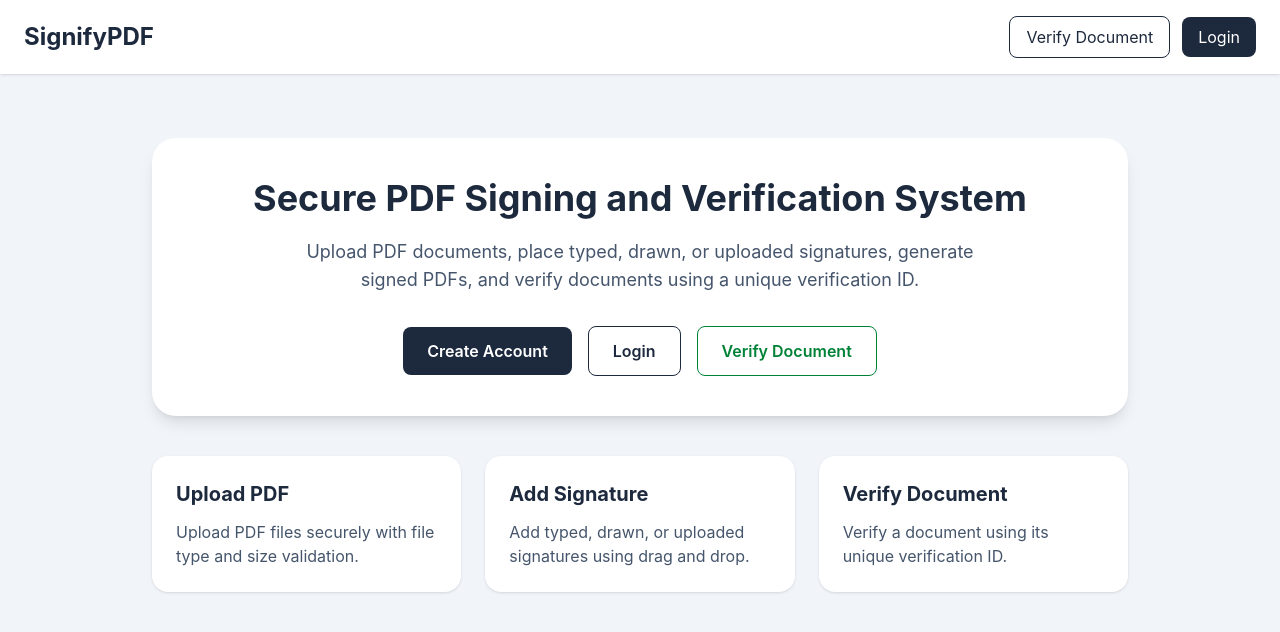
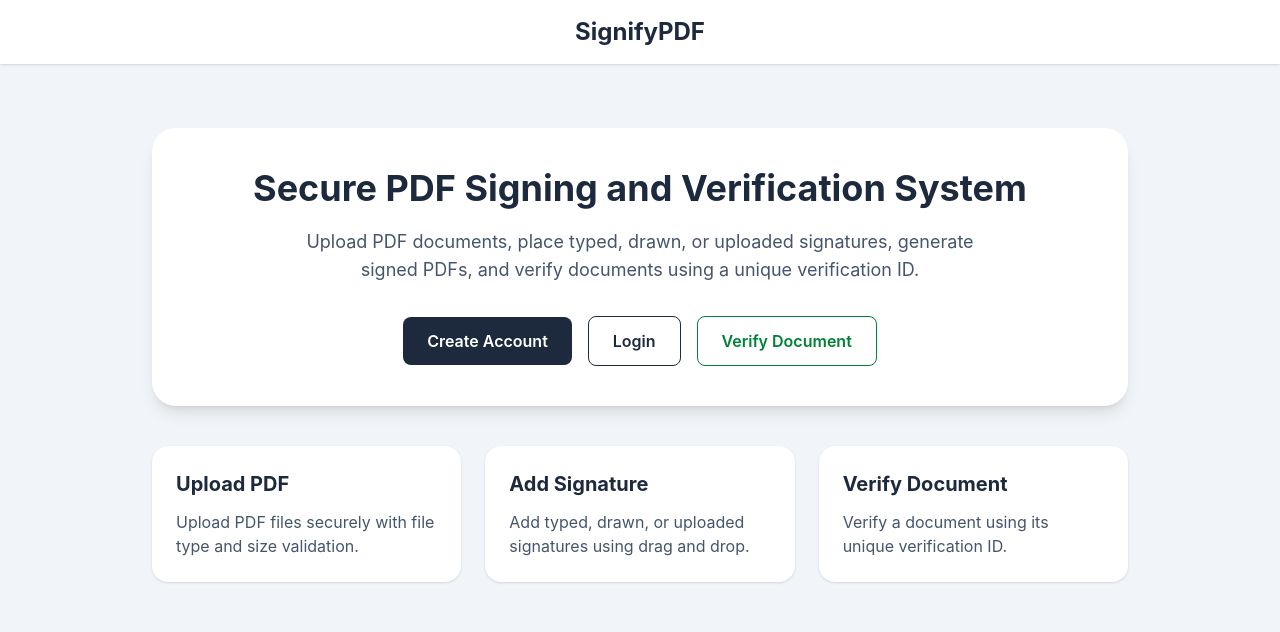
Before and after one commit to drishi-cloud/signifypdf, a React app in the folder frontend/: page / in a window 1280 px wide. Shown: the top 632 px of the page. Built offline with nearby package versions, Linux system fonts and the light colour scheme; the HTML template or start-up script is replaced by a standard one.

Commit message:
Clean up home page buttons

```diff
--- a/frontend/src/pages/Home.jsx
+++ b/frontend/src/pages/Home.jsx
@@ -3,26 +3,10 @@ import { Link } from "react-router-dom"
 function Home() {
   return (
     <main className="min-h-screen bg-slate-100">
-      <nav className="bg-white shadow-sm px-6 py-4 flex items-center justify-between">
+      <nav className="bg-white shadow-sm px-6 py-4 flex items-center justify-center">
         <h1 className="text-2xl font-bold text-slate-800">
           SignifyPDF
         </h1>
-
-        <div className="flex items-center gap-3">
-          <Link
-            to="/verify"
-            className="border border-slate-800 text-slate-800 px-4 py-2 rounded-lg hover:bg-slate-100"
-          >
-            Verify Document
-          </Link>
-
-          <Link
-            to="/login"
-            className="bg-slate-800 text-white px-4 py-2 rounded-lg hover:bg-slate-700"
-          >
-            Login
-          </Link>
-        </div>
       </nav>
 
       <section className="max-w-5xl mx-auto px-6 py-16">
```
